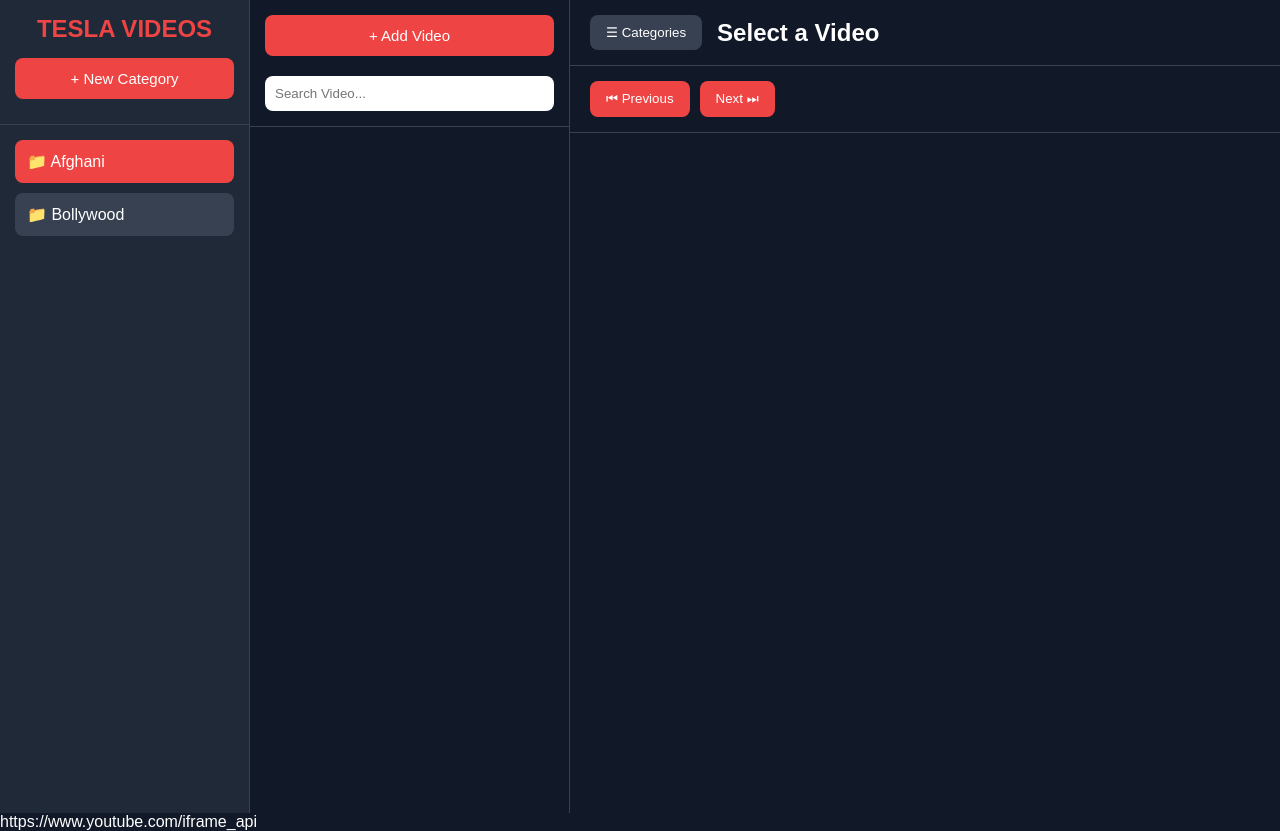
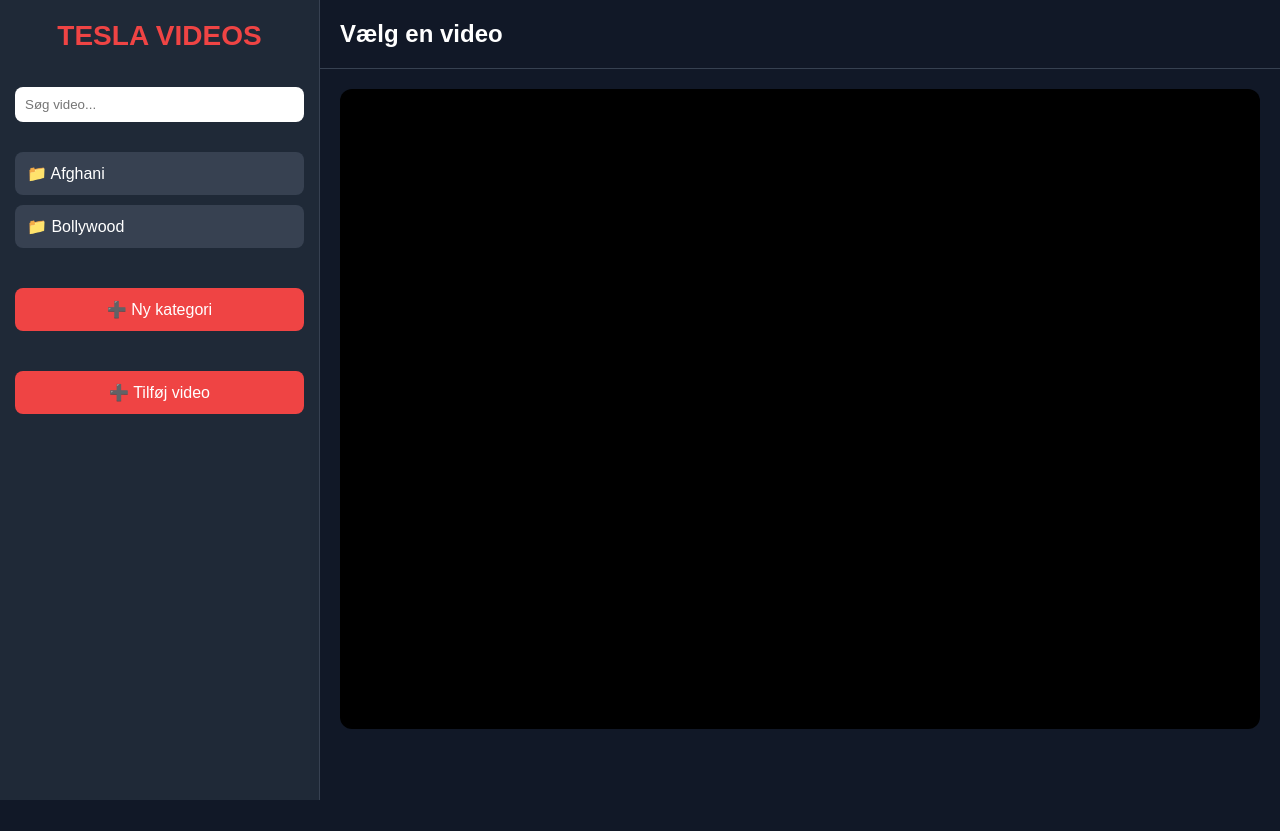
Before and after one commit to TeslaUniverse/TeslaVideos, a plain HTML site: page index.html in a window 1280 px wide. After the commit the page ends 800 px from the top, so only its background shows below. Drawn offline with Linux system fonts and the light colour scheme.

Commit message:
Update index.html

```diff
--- a/index.html
+++ b/index.html
@@ -1,12 +1,11 @@
 <!DOCTYPE html>
-<html lang="en">
+<html lang="da">
 <head>
 <meta charset="UTF-8">
 <meta name="viewport" content="width=device-width, initial-scale=1.0">
-<title>TESLA VIDEOS</title>
+<title>Tesla Videos</title>
 
 <style>
-
 *{
     margin:0;
     padding:0;
@@ -17,36 +16,34 @@ body{
     font-family:Arial,sans-serif;
     background:#111827;
     color:white;
+    display:flex;
     height:100vh;
-    display:grid;
-    grid-template-columns:250px 320px 1fr;
 }
 
-button{
-    cursor:pointer;
-}
-
-.categories-panel{
+.sidebar{
+    width:320px;
     background:#1f2937;
+    overflow-y:auto;
     border-right:1px solid #374151;
-    overflow-y:auto;
-}
-
-.categories-panel.hidden{
-    display:none;
-}
-
-.panel-header{
-    padding:15px;
-    border-bottom:1px solid #374151;
 }
 
 .logo{
-    font-size:24px;
+    padding:20px;
+    text-align:center;
+    font-size:28px;
     font-weight:bold;
     color:#ef4444;
-    margin-bottom:15px;
-    text-align:center;
+}
+
+.search{
+    padding:15px;
+}
+
+.search input{
+    width:100%;
+    padding:10px;
+    border:none;
+    border-radius:8px;
 }
 
 .categories{
@@ -56,79 +53,13 @@ button{
 .category{
     background:#374151;
     padding:12px;
+    margin-bottom:10px;
     border-radius:8px;
-    margin-bottom:10px;
     cursor:pointer;
 }
 
-.category:hover,
-.category.active{
-    background:#ef4444;
-}
-
-.videos-panel{
-    background:#111827;
-    border-right:1px solid #374151;
-    overflow-y:auto;
-}
-
-.search{
-    width:100%;
-    padding:10px;
-    border:none;
-    border-radius:8px;
-    margin-top:10px;
-}
-
-.video-list{
-    padding:15px;
-}
-
-.video-item{
-    background:#1f2937;
-    padding:12px;
-    border-radius:8px;
-    margin-bottom:10px;
-    cursor:pointer;
-    transition:.2s;
-}
-
-.video-item:hover{
-    background:#374151;
-}
-
-.video-item.active{
-    background:#ef4444;
-}
-
-.player-panel{
-    display:flex;
-    flex-direction:column;
-}
-
-.player-header{
-    padding:15px 20px;
-    border-bottom:1px solid #374151;
-    display:flex;
-    align-items:center;
-    gap:15px;
-}
-
-.player-controls{
-    padding:15px 20px;
-    display:flex;
-    gap:10px;
-    border-bottom:1px solid #374151;
-}
-
-.player-container{
-    flex:1;
-    padding:20px;
-}
-
-#player{
-    width:100%;
-    height:80vh;
+.category:hover{
+    background:#4b5563;
 }
 
 .button{
@@ -138,124 +69,102 @@ button{
     border-radius:8px;
     background:#ef4444;
     color:white;
-    font-size:15px;
-    margin-bottom:10px;
+    cursor:pointer;
+    font-size:16px;
 }
 
-.control-btn{
-    padding:10px 16px;
-    border:none;
-    border-radius:8px;
-    background:#ef4444;
-    color:white;
+.video-list{
+    padding:15px;
 }
 
-.toggle-btn{
-    padding:10px 16px;
-    border:none;
-    border-radius:8px;
-    background:#374151;
-    color:white;
+.video-card{
+    background:#1f2937;
+    border-radius:10px;
+    overflow:hidden;
+    margin-bottom:12px;
+    cursor:pointer;
 }
 
+.video-card img{
+    width:100%;
+    display:block;
+}
+
+.video-title{
+    padding:10px;
+}
+
+.main{
+    flex:1;
+    display:flex;
+    flex-direction:column;
+}
+
+.header{
+    padding:20px;
+    border-bottom:1px solid #374151;
+}
+
+.player{
+    flex:1;
+    padding:20px;
+}
+
+.player iframe{
+    width:100%;
+    height:80vh;
+    border:none;
+    border-radius:12px;
+    background:black;
+}
 </style>
+
 </head>
+
 <body>
 
-<!-- CATEGORIES -->
+<div class="sidebar">
 
-<div class="categories-panel" id="categoriesPanel">
+<div class="logo">
+TESLA VIDEOS
+</div>
 
-    <div class="panel-header">
+<div class="search">
+<input
+type="text"
+id="search"
+placeholder="Søg video..."
+oninput="renderVideos()">
+</div>
 
-        <div class="logo">
-            TESLA VIDEOS
-        </div>
+<div class="categories" id="categories"></div>
 
-        <button
-            class="button"
-            onclick="addCategory()">
-            + New Category
-        </button>
+<div style="padding:15px;">
+<button class="button" onclick="addCategory()">
+➕ Ny kategori
+</button>
+</div>
 
-    </div>
-
-    <div
-        class="categories"
-        id="categories">
-    </div>
+<div class="video-list" id="videos"></div>
 
 </div>
 
-<!-- VIDEOS -->
+<div class="main">
 
-<div class="videos-panel">
+<div class="header">
+<h2 id="currentTitle">
+Vælg en video
+</h2>
+</div>
 
-    <div class="panel-header">
-
-        <button
-            class="button"
-            onclick="addVideo()">
-            + Add Video
-        </button>
-
-        <input
-            type="text"
-            id="search"
-            class="search"
-            placeholder="Search Video..."
-            oninput="renderVideos()">
-
-    </div>
-
-    <div
-        class="video-list"
-        id="videos">
-    </div>
+<div class="player">
+<iframe
+id="player"
+allowfullscreen>
+</iframe>
+</div>
 
 </div>
-
-<!-- PLAYER -->
-
-<div class="player-panel">
-
-    <div class="player-header">
-
-        <button
-            class="toggle-btn"
-            onclick="toggleCategories()">
-            ☰ Categories
-        </button>
-
-        <h2 id="currentTitle">
-            Select a Video
-        </h2>
-
-    </div>
-
-    <div class="player-controls">
-
-        <button
-            class="control-btn"
-            onclick="previousVideo()">
-            ⏮ Previous
-        </button>
-
-        <button
-            class="control-btn"
-            onclick="nextVideo()">
-            Next ⏭
-        </button>
-
-    </div>
-
-    <div class="player-container">
-        <div id="player"></div>
-    </div>
-
-</div>
-
-https://www.youtube.com/iframe_api
 
 <script>
 
@@ -266,33 +175,13 @@ JSON.parse(localStorage.getItem('teslaVideos')) ||
     Bollywood: []
 };
 
-let currentCategory = Object.keys(library)[0];
-let currentVideoIndex = -1;
-let player;
+let currentCategory = 'Afghani';
 
-function saveLibrary(){
+function saveLibrary() {
     localStorage.setItem(
         'teslaVideos',
         JSON.stringify(library)
     );
-}
-
-function onYouTubeIframeAPIReady(){
-
-    player = new YT.Player('player',{
-        width:'100%',
-        height:'100%',
-        events:{
-            onStateChange:onPlayerStateChange
-        }
-    });
-}
-
-function onPlayerStateChange(event){
-
-    if(event.data === YT.PlayerState.ENDED){
-        nextVideo();
-    }
 }
 
 function renderCategories(){
@@ -302,30 +191,27 @@ function renderCategories(){
 
     container.innerHTML = '';
 
-    Object.keys(library).forEach(category=>{
+    Object.keys(library).forEach(category => {
 
-        const div =
+        const item =
         document.createElement('div');
 
-        div.className =
-        currentCategory === category
-        ? 'category active'
-        : 'category';
+        item.className = 'category';
 
-        div.textContent =
-        '📁 ' + category;
+        item.textContent = '📁 ' + category;
 
-        div.onclick = ()=>{
+        item.onclick = () => {
 
-            currentCategory =
-            category;
+            currentCategory = category;
 
-            renderCategories();
             renderVideos();
+
         };
 
-        container.appendChild(div);
+        container.appendChild(item);
+
     });
+
 }
 
 function renderVideos(){
@@ -346,91 +232,63 @@ function renderVideos(){
         .toLowerCase()
         .includes(search)
     )
-    .forEach((video,index)=>{
+    .forEach(video => {
 
-        const item =
+        const thumbnail =
+        'https://img.youtube.com/vi/' +
+        video.youtubeId +
+        '/hqdefault.jpg';
+
+        const card =
         document.createElement('div');
 
-        item.className =
-        index === currentVideoIndex
-        ? 'video-item active'
-        : 'video-item';
+        card.className =
+        'video-card';
 
-        item.textContent =
-        video.title;
+        card.innerHTML = `
+            ${thumbnail}
+            <div class="video-title">
+                ${video.title}
+            </div>
+        `;
 
-        item.onclick = ()=>{
-            playVideo(index);
+        card.onclick = () => {
+
+            document.getElementById(
+                'currentTitle'
+            ).textContent =
+            video.title;
+
+            document.getElementById(
+                'player'
+            ).src =
+            video.url;
         };
 
-        container.appendChild(item);
+        container.appendChild(card);
+
     });
-}
 
-function playVideo(index){
+    const btn =
+    document.createElement('button');
 
-    const videos =
-    library[currentCategory];
+    btn.className = 'button';
 
-    if(!videos.length) return;
+    btn.style.marginTop = '10px';
 
-    currentVideoIndex = index;
+    btn.textContent =
+    '➕ Tilføj video';
 
-    const video =
-    videos[currentVideoIndex];
+    btn.onclick = addVideo;
 
-    document.getElementById(
-        'currentTitle'
-    ).textContent =
-    video.title;
+    container.appendChild(btn);
 
-    player.loadVideoById(
-        video.youtubeId
-    );
-
-    renderVideos();
-}
-
-function nextVideo(){
-
-    const videos =
-    library[currentCategory];
-
-    if(!videos.length) return;
-
-    currentVideoIndex++;
-
-    if(
-        currentVideoIndex >=
-        videos.length
-    ){
-        currentVideoIndex = 0;
-    }
-
-    playVideo(currentVideoIndex);
-}
-
-function previousVideo(){
-
-    const videos =
-    library[currentCategory];
-
-    if(!videos.length) return;
-
-    currentVideoIndex--;
-
-    if(currentVideoIndex < 0){
-        currentVideoIndex =
-        videos.length - 1;
-    }
-
-    playVideo(currentVideoIndex);
 }
 
 function addCategory(){
 
     const name =
-    prompt('Category name');
+    prompt('Kategori navn');
 
     if(!name) return;
 
@@ -441,18 +299,19 @@ function addCategory(){
         saveLibrary();
 
         renderCategories();
+
     }
 }
 
 function addVideo(){
 
     const title =
-    prompt('Video title');
+    prompt('Video titel');
 
     if(!title) return;
 
     const youtubeUrl =
-    prompt('Paste YouTube link');
+    prompt('Indsæt YouTube link');
 
     if(!youtubeUrl) return;
 
@@ -464,6 +323,7 @@ function addVideo(){
         youtubeUrl
         .split('v=')[1]
         .split('&')[0];
+
     }
     else if(
         youtubeUrl.includes('youtu.be/')
@@ -473,6 +333,7 @@ function addVideo(){
         youtubeUrl
         .split('youtu.be/')[1]
         .split('?')[0];
+
     }
     else if(
         youtubeUrl.includes('/embed/')
@@ -481,47 +342,34 @@ function addVideo(){
         id =
         youtubeUrl
         .split('/embed/')[1];
+
     }
 
     if(!id){
 
         alert(
-            'Only YouTube links are supported'
+        'Kun YouTube links understøttes'
         );
 
         return;
     }
 
     library[currentCategory].push({
-        title:title,
-        youtubeId:id
+
+        title: title,
+
+        youtubeId: id,
+
+        url:
+        'https://www.youtube.com/embed/' +
+        id
+
     });
 
     saveLibrary();
+
     renderVideos();
-}
 
-function toggleCategories(){
-
-    const panel =
-    document.getElementById(
-        'categoriesPanel'
-    );
-
-    panel.classList.toggle(
-        'hidden'
-    );
-
-    if(panel.classList.contains('hidden')){
-
-        document.body.style.gridTemplateColumns =
-        '320px 1fr';
-    }
-    else{
-
-        document.body.style.gridTemplateColumns =
-        '250px 320px 1fr';
-    }
 }
 
 renderCategories();
```
